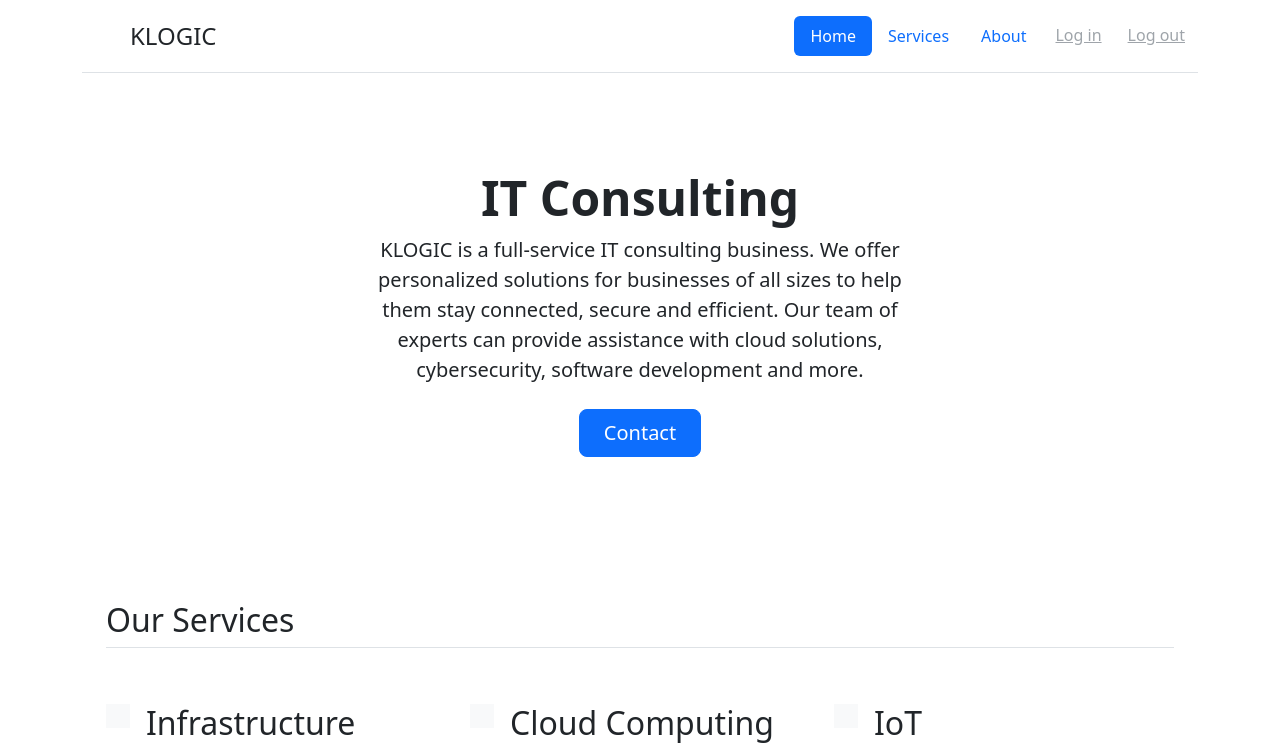
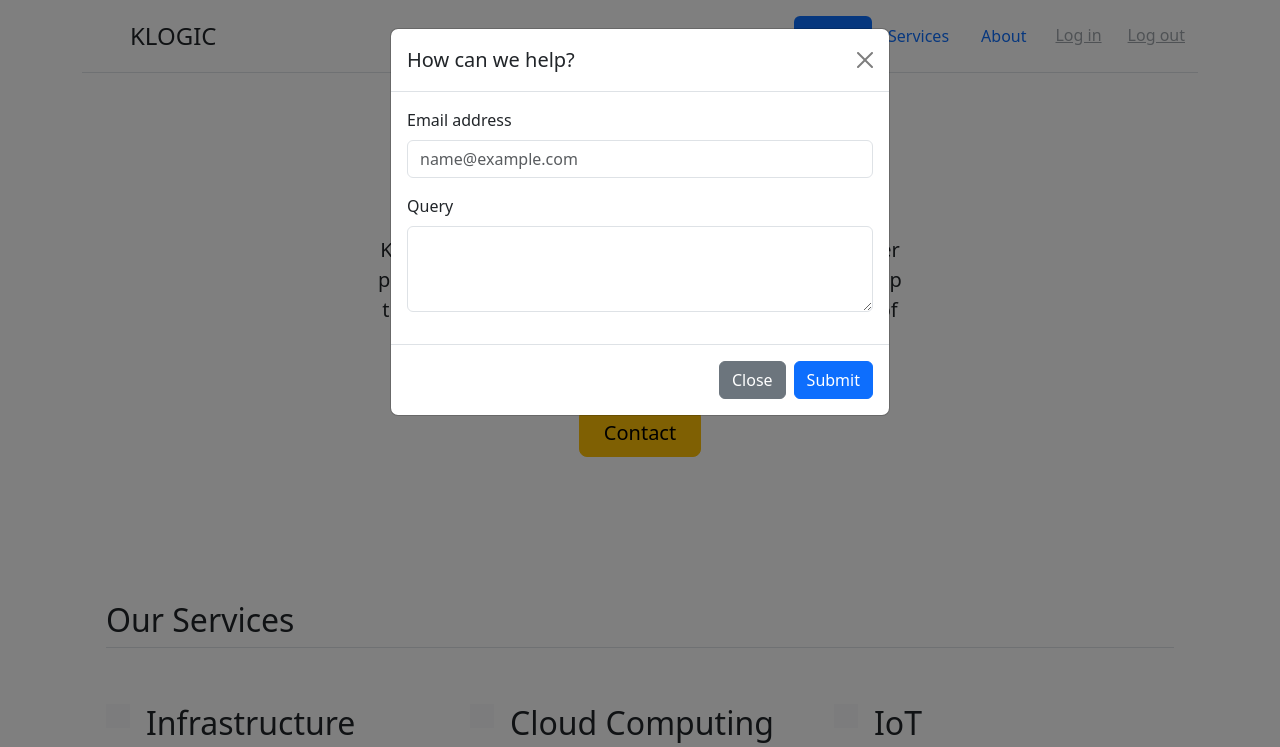
Before and after one commit to klogic-ca/klogic-ca.github.io, a plain HTML site: page index.html in a window 1280 px wide. Both pictures are taken after a click on the button "Contact". Shown: the top 747 px of the page. Drawn offline with nearby package versions, Linux system fonts and the light colour scheme; a script that the page names is missing.

Commit message:
Contact button updated with modal dialog

```diff
--- a/index.html
+++ b/index.html
@@ -44,10 +44,43 @@
             businesses of all sizes to help them stay connected, secure and efficient. Our team of experts can provide
             assistance with cloud solutions, cybersecurity, software development and more.</p>
           <div class="d-grid gap-2 d-sm-flex justify-content-sm-center">
-            <button type="button" class="btn btn-primary btn-lg px-4 gap-3">Contact</button>
+            <button type="button" class="btn btn-warning btn-lg px-4 gap-3" data-bs-toggle="modal"
+              data-bs-target="#contactModalCenter">Contact</button>
           </div>
         </div>
       </div>
+      <!--Contact Modal-->
+      <!-- Modal -->
+      <div class="modal fade" id="contactModalCenter" data-bs-backdrop="static" data-bs-keyboard="false" tabindex="-1"
+        aria-labelledby="staticBackdropLabel" aria-hidden="true">
+        <div class="modal-dialog">
+          <div class="modal-content">
+            <div class="modal-header">
+              <h1 class="modal-title fs-5" id="staticBackdropLabel">How can we help?</h1>
+              <button type="button" class="btn-close" data-bs-dismiss="modal" aria-label="Close"></button>
+            </div>
+            <div class="modal-body">
+              <form>
+                <div class="mb-3">
+                  <label for="exampleFormControlInput1" class="form-label">Email address</label>
+                  <input type="email" class="form-control" id="exampleFormControlInput1" placeholder="name@example.com">
+                </div>
+                <div class="mb-3">
+                  <label for="exampleFormControlTextarea1" class="form-label">Query</label>
+                  <textarea class="form-control" id="exampleFormControlTextarea1" rows="3"></textarea>
+                </div>
+
+              </form>
+            </div>
+            <div class="modal-footer">
+              <button type="button" class="btn btn-secondary" data-bs-dismiss="modal">Close</button>
+              <button type="button" class="btn btn-primary">Submit</button>
+            </div>
+          </div>
+        </div>
+      </div>
+
+
       <!-- Features -->
       <div class="container px-4 py-5" id="hanging-icons">
         <h2 class="pb-2 border-bottom">Our Services</h2>
@@ -166,6 +199,7 @@
       <pre id="ipt-user-profile"></pre>
     </label>
   </div>
+
 </body>
 
 </html>
```
